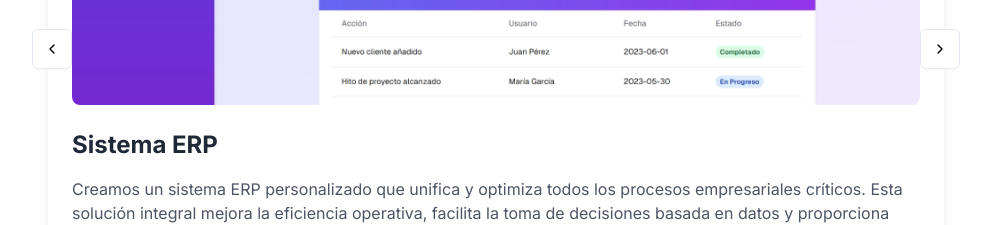
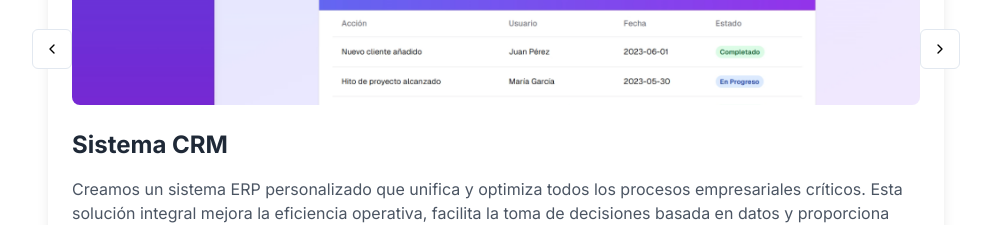
Before and after one commit to CarlosSaulCS/web-actualizacion, a Next.js app: page / in a window 1280 px wide. Shown: the part 3860-4085 px from the top of the page, without its empty margins (144-1135 px from the left). Built offline with nearby package versions, Linux system fonts and the light colour scheme.

Commit message:
correccion entre secciones

```diff
--- a/components/sections/contact-section.tsx
+++ b/components/sections/contact-section.tsx
@@ -9,7 +9,7 @@ export function ContactSection() {
   const { language } = useLanguage()
   const t = translations[language]
   return (
-    <section className="w-full py-24 bg-background dark:bg-gray-900">
+    <section className="w-full py-24 bg-background dark:bg-[#0A1120]">
       <div className="container mx-auto px-4 flex flex-col items-center">
         <ScrollAnimation>
           <h2 className="text-3xl font-bold text-center mb-12 bg-gradient-to-r from-[#0066FF] to-[#00FFB2] bg-clip-text text-transparent">
--- a/components/sections/features.tsx
+++ b/components/sections/features.tsx
@@ -29,7 +29,7 @@ export function Features() {
   const [hoveredIndex, setHoveredIndex] = useState<number | null>(null)
 
   return (
-    <section className="w-full py-24 bg-background dark:bg-gray-900">
+    <section className="w-full py-24 bg-background dark:bg-[#0A1120]">
       <div className="container mx-auto px-4 flex flex-col items-center">
         <ScrollAnimation>
           <h2 className="text-3xl font-bold text-center mb-12 bg-gradient-to-r from-[#0066FF] to-[#00FFB2] bg-clip-text text-transparent">
--- a/components/sections/hero.tsx
+++ b/components/sections/hero.tsx
@@ -18,7 +18,7 @@ export function Hero() {
   }
 
   return (
-    <section className="w-full py-16 flex flex-col items-center justify-center min-h-[80vh] bg-background dark:bg-gray-900 transition-colors">
+    <section className="w-full py-16 flex flex-col items-center justify-center min-h-[80vh] bg-background dark:bg-[#0A1120] transition-colors">
       <div className="container mx-auto px-4">
         <div className="flex flex-col items-center justify-center space-y-6 text-center max-w-4xl mx-auto">
           <ScrollAnimation>
@@ -29,6 +29,7 @@ export function Hero() {
               height={250}
               className="mx-auto mb-8 rounded-full"
               priority
+              unoptimized
             />
           </ScrollAnimation>
           <ScrollAnimation>
--- a/components/sections/projects.tsx
+++ b/components/sections/projects.tsx
@@ -43,8 +43,8 @@ export function Projects() {
       video: "/clip-ropa.mp4"
     },
     {
-      titleEn: "ERP System",
-      titleEs: "Sistema ERP",
+      titleEn: "CRM System",
+      titleEs: "Sistema CRM",
       description: t.items[1].description,
       features: t.items[1].features,
       image: "/mini-crm.png",
@@ -96,7 +96,7 @@ export function Projects() {
   };
 
   return (
-    <section className="w-full py-24 bg-background dark:bg-gray-900">
+    <section className="w-full py-24 bg-background dark:bg-[#0A1120]">
       <div className="container mx-auto px-4 flex flex-col items-center">
         <ScrollAnimation>
           <h2 className="text-3xl font-bold text-center mb-12 bg-gradient-to-r from-[#0066FF] to-[#00FFB2] bg-clip-text text-transparent">
--- a/components/sections/vision-mission.tsx
+++ b/components/sections/vision-mission.tsx
@@ -10,7 +10,7 @@ export function VisionMission() {
   const t = translations[language].about
 
   return (
-    <section className="w-full py-24 bg-background dark:bg-gray-900">
+    <section className="w-full py-24 bg-background dark:bg-[#0A1120]">
       <div className="container mx-auto px-4 flex flex-col items-center">
         <div className="grid grid-cols-1 md:grid-cols-2 gap-8 w-full max-w-7xl">
           <ScrollAnimation>
```
